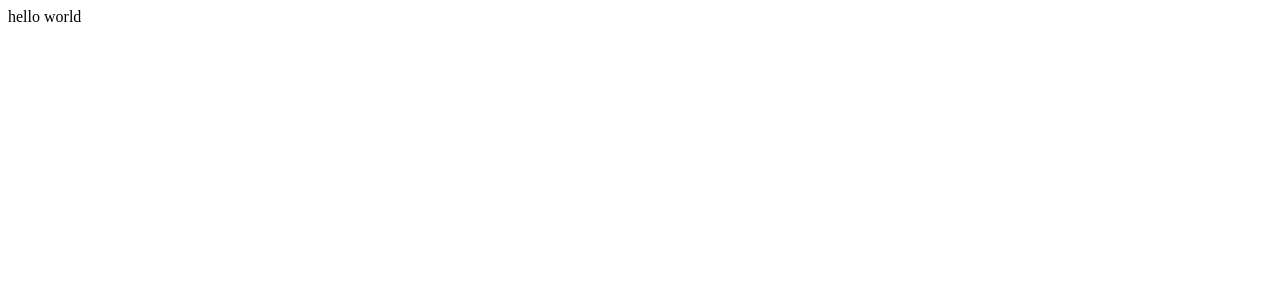
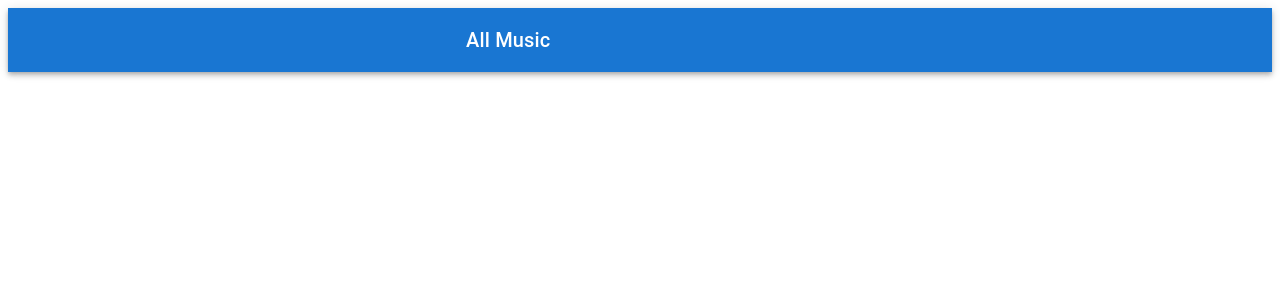
Before and after one commit to omurbekov-azamat/homework-82, a React (Create React App) app in the folder frontend/: page / in a window 1280 px wide. Shown: the top 300 px of the page. Built offline with nearby package versions, Linux system fonts and the light colour scheme.

Commit message:
created component Apptoolbar.tsx;

```diff
--- a/frontend/src/App.tsx
+++ b/frontend/src/App.tsx
@@ -1,10 +1,11 @@
 import React from 'react';
+import AppToolbar from "./components/UI/Apptoolbar/Apptoolbar";
 
 function App() {
   return (
-    <div>
-      hello world
-    </div>
+    <>
+      <AppToolbar/>
+    </>
   );
 }
 
--- /dev/null
+++ b/frontend/src/components/UI/Apptoolbar/Apptoolbar.tsx
@@ -0,0 +1,18 @@
+import React from 'react';
+import {AppBar, Container, Toolbar, Typography} from '@mui/material';
+
+const AppToolbar = () => {
+    return (
+        <AppBar position="sticky" sx={{mb: 2}}>
+            <Container maxWidth='xs'>
+                <Toolbar>
+                    <Typography variant="h6" component="div" sx={{flexGrow: 1}}>
+                        All Music
+                    </Typography>
+                </Toolbar>
+            </Container>
+        </AppBar>
+    );
+};
+
+export default AppToolbar;
```
